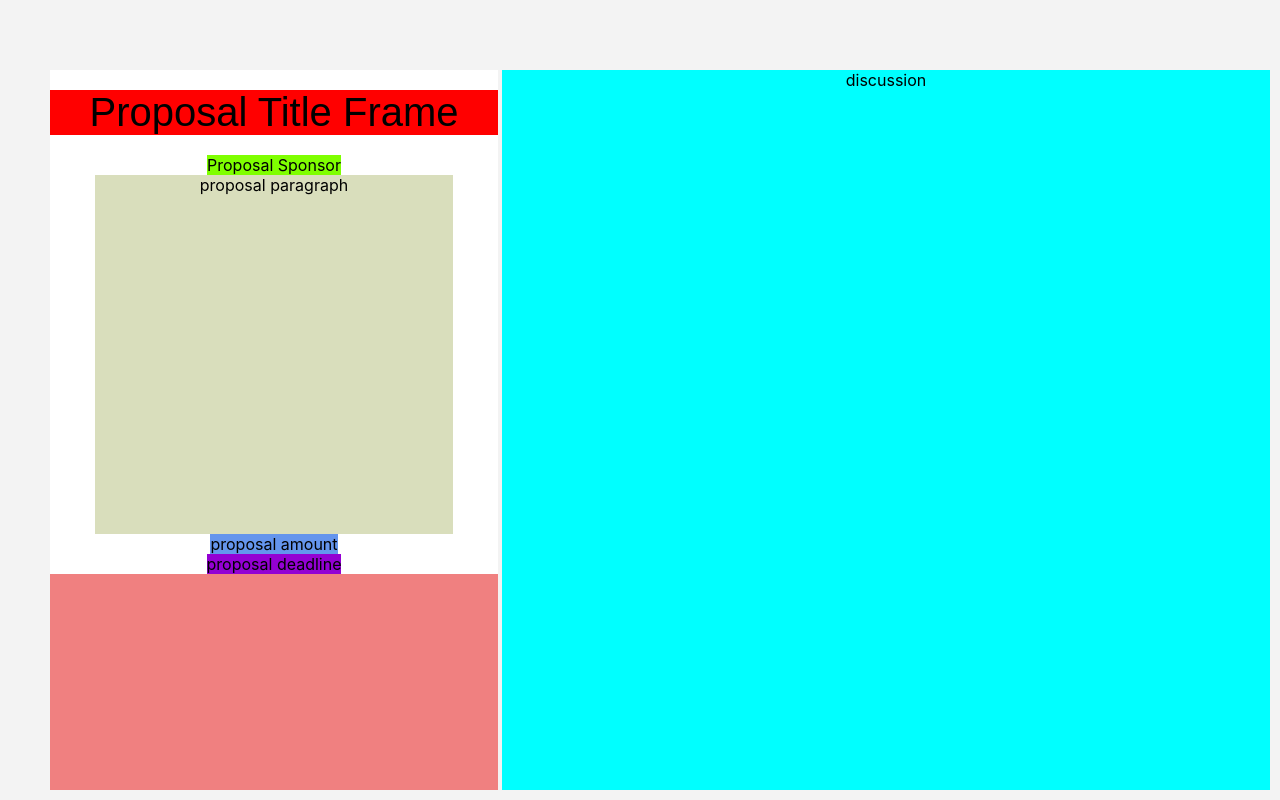
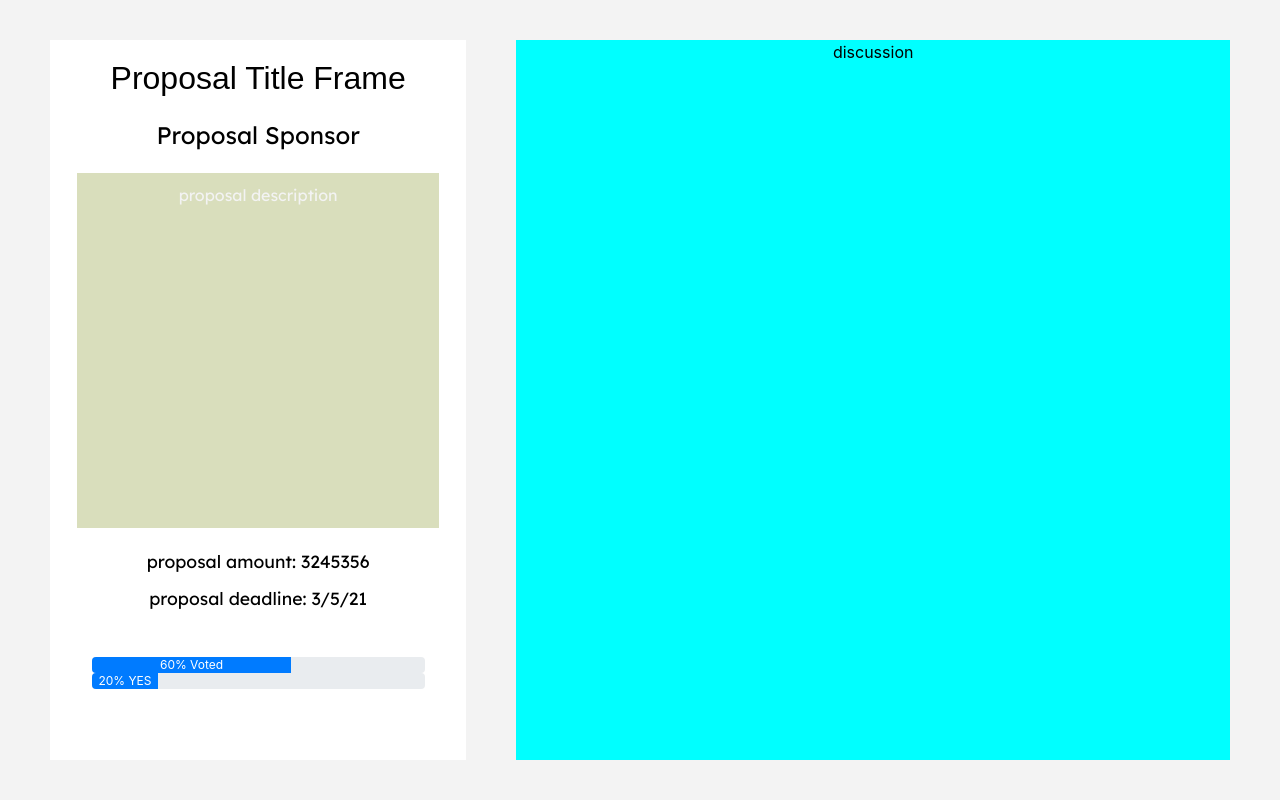
Before and after one commit to codebase-berkeley/tgif-voting-portal, a React (Create React App) app in the folder client/: page / in a window 1280 px wide. Built offline with nearby package versions, Linux system fonts and the light colour scheme.

Commit message:
Worksession Wed 3/10; adde d progress bars, added fonts, looks more like figma final design. gg

```diff
--- a/client/public/index.html
+++ b/client/public/index.html
@@ -3,6 +3,8 @@
   <head>
     <meta charset="utf-8" />
     <link rel="icon" href="%PUBLIC_URL%/favicon.ico" />
+    <link rel="preconnect" href="https://fonts.gstatic.com">
+<link href="https://fonts.googleapis.com/css2?family=Lexend+Deca&display=swap" rel="stylesheet">
     <meta name="viewport" content="width=device-width, initial-scale=1" />
     <meta name="theme-color" content="#000000" />
     <meta
--- a/client/src/App.js
+++ b/client/src/App.js
@@ -1,4 +1,5 @@
 import ProposalDetails from './pages/proposalDetails/ProposalDetails.js';
+import 'bootstrap/dist/css/bootstrap.min.css';
 import './App.css';
 
 function App() {
--- /dev/null
+++ b/client/src/pages/proposalDetails/ProgressBar.css
@@ -0,0 +1,14 @@
+:root {
+    --green: #96AD00;
+    --mutedGreen: #D9DEBC;
+    --lightGrey: #F3F3F3;
+    --black: black;
+    --headingFont: 'IBM Plex Sans', sans-serif;
+    --bodyFont: 'Lexend Deca';
+}
+
+.ProgressBar {
+    background: var(--green);
+    width: 100%;
+    margin: 5px;
+}
--- /dev/null
+++ b/client/src/pages/proposalDetails/ProgressBar.js
@@ -0,0 +1,11 @@
+import './ProgressBar.css';
+
+function ProgressBarDummy() {
+    return (
+      <div className="ProgressBar">
+        progress . . .
+      </div>
+    );
+  }
+
+  export default ProgressBarDummy;
--- a/client/src/pages/proposalDetails/ProposalDetails.css
+++ b/client/src/pages/proposalDetails/ProposalDetails.css
@@ -2,7 +2,7 @@
     --green: #96AD00;
     --mutedGreen: #D9DEBC;
     --lightGrey: #F3F3F3;
-    --black: black;
+    --black: #353739;
     --headingFont: 'IBM Plex Sans', sans-serif;
     --bodyFont: 'Lexend Deca';
 }
@@ -11,61 +11,114 @@
     background: var(--lightGrey);
     width: 100vw;
     height: 100vh;
-    position: relative;
+    /*position: relative;*/
+    display: flex;
+    flex-direction:row;
+    justify-content:center;
+    align-items:center;
 }
 
 .proposalSummary{
     background:white;
-    height: 70%;
+    height: 80%;
+    width:100%;
+    display: flex;
+    flex-direction: column;
+    align-items: center;
+    justify-content: flex-start;
+
+}
+
+.proposalLeft{
+    /*background: lightcoral;*/
+     background-color: white;
+    width: 35%;
+    height: 90%;
+    bottom: 10px;
+    margin-left: 50px;
+    margin-right:50px;
     display: flex;
     flex-direction: column;
     align-items: center;
     justify-content: flex-start;
 }
 
-.proposalLeft{
-    background:lightcoral;
-    /* background-color: white; */
-    width: 35%;
-    height: 90%;
-    position: absolute;
-    bottom: 10px;
-    margin-left: 50px;
+.proposalSponsor{
+    /*background-color: chartreuse;*/
+    font-family: 'Lexend Deca', sans-serif;
+    color: var(--black);
+    font-size: 1.5em;
+}
+
+.proposalAmount {
+    /*background-color: cornflowerblue;*/
+    font-family: 'Lexend Deca', sans-serif;
+    color: var(--black);
+    margin: 0px 0px 5px 0px;
+    font-size: 1.1em;
+}
+
+.proposalDeadline {
+    /*background-color: darkviolet;*/
+    font-family: 'Lexend Deca', sans-serif;
+    color: var(--black);
+    margin: 5px;
+    font-size: 1.1em;
+}
+
+.proposalTitle{
+    /*background-color: red;*/
+    width: 100%;
+    font: 2em 'IBM Plex Sans', sans-serif;
+    /* font-weight: 500px; */
+    color: var(--black);
+    margin: 20px 0px 20px 0px;
+}
+
+.underline {
+    border: 1px solid var(--black);
+    width: 90%;
+}
+
+.proposalConditional {
+    width: 80%;
+    height: 20%;
+    display: flex;
+    /*flex-direction: column;*/
+    align-items: center;
+    justify-content: center;
 
 }
 
-.proposalSponsor{
-    background-color: chartreuse;
-}
-
-.proposalAmount {
-    background-color: cornflowerblue;
-}
-
-.proposalDeadline {
-    background-color: darkviolet;
-}
-
-.proposalTitle{
-    background-color: red;
-    width: 100%;
-    font: 2.5em 'IBM Plex Sans', sans-serif;
-    color: var(--black);
-    top: 10px;
+.proposalDescription {
+    color: var(--lightGrey);
+    height: 100%;
+    width: 87%;
+    background: var(--mutedGreen);
+    font-family: 'Lexend Deca', sans-serif;
+    padding: 10px;
     margin: 20px 0px 20px 0px;
-}
-
-.proposalParagraph{
-    height: 100%;
-    width:80%;
-    background: var(--mutedGreen);
 }
 
 .discussion{
     background-color: aqua;
     width: 60%;
     height: 90%;
-    position: absolute;
     bottom: 10px;
     right: 10px;
+    margin-right: 50px;
+    color: var(--black);
 }
+
+.progressBar {
+    width: 100%;
+    /* background: red; */
+}
+
+.progressBarVoted {
+    margin-bottom: 30px;
+}
+
+.progressBarYes {
+
+}
--- a/client/src/pages/proposalDetails/ProposalDetails.js
+++ b/client/src/pages/proposalDetails/ProposalDetails.js
@@ -1,15 +1,41 @@
 import './ProposalDetails.css';
+import ProgressBarDummy from './ProgressBar.js';
+import ProgressBar from 'react-bootstrap/ProgressBar'
+
+var IS_ADMIN = true;
+var DEADLINE = '3/5/21';
+var AMOUNT = 3245356;
+var PERCENT_VOTED = 60;
+var PERCENT_YES = 20;
+
+function ConditionalProposalRender(isAdmin) {
+  if (isAdmin) {
+    return (
+      <div className='progressBarVoted progressBar'>
+        <ProgressBar now={PERCENT_VOTED} label={`${PERCENT_VOTED}% Voted`}/>
+        <ProgressBar now={PERCENT_YES} label={`${PERCENT_YES}% YES`}/>
+        </div>);
+  } else {
+    return <div>voting buttons</div>;
+  }
+}
 
 function ProposalDetails() {
     return (
       <div className="proposalDetailsPage">
         <div className="proposalLeft">
           <div className="proposalSummary">
-            <div className="proposalTitle">Proposal Title Frame</div>
-            <div className="proposalSponsor">Proposal Sponsor</div>
-            <div className="proposalParagraph">proposal paragraph</div>
-            <div className="proposalAmount"> proposal amount</div>
-            <div className="proposalDeadline"> proposal deadline</div>
+            <div className="proposalTitle">
+              Proposal Title Frame
+              {/* <hr className="underline"></hr> */}
+            </div>
+            <div className="proposalSponsor">Proposal Sponsor </div>
+            <div className="proposalDescription">proposal description </div>
+            <div className="proposalAmount"> proposal amount: {AMOUNT}</div>
+            <div className="proposalDeadline"> proposal deadline: {DEADLINE} </div>
+          </div>
+          <div className='proposalConditional'>
+            {ConditionalProposalRender(IS_ADMIN)}
           </div>
         </div>
         <div className="discussion">
--- a/package.json
+++ b/package.json
@@ -5,5 +5,9 @@
   "main": "index.js",
   "repository": "https://github.com/codebase-berkeley/tgif-voting-portal.git",
   "author": "Warren <warrenwwang@berkeley.edu>",
-  "license": "MIT"
+  "license": "MIT",
+  "dependencies": {
+    "bootstrap": "^4.6.0",
+    "react-bootstrap": "^1.5.1"
+  }
 }
```
Also changed, not shown: 1 other file (tests, documents, lock files or other folders).
